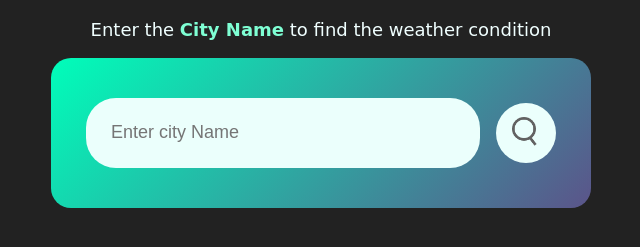
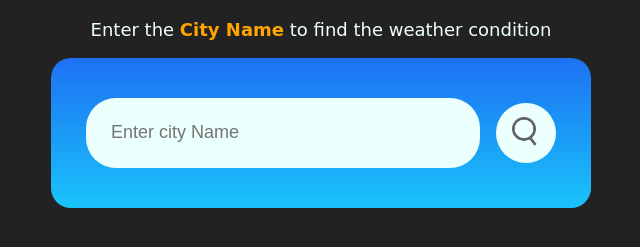
Before and after one commit to M-Premnath/Weather-app, a plain HTML site: page index.html in a window 1280 px wide. Shown: the part 61-308 px from the top of the page, without its empty margins (319-959 px from the left). Drawn offline with Linux system fonts and the light colour scheme; a web font is replaced by a local one.

Commit message:
Background colour changed

```diff
--- a/style.css
+++ b/style.css
@@ -16,12 +16,12 @@ body{
   font-size: large;
 }
 .content strong{
-    color:aquamarine;
+    color: orange;
 }
 .card{
     width: 90%;
     max-width: 470px;
-    background: linear-gradient(135deg, #00feba, #5b548a);
+    background: linear-gradient(180deg, rgba(29,113,242,1) 0%, rgba(25,195,251,1) 100%);
     color: #fff;
     margin: auto;
     border-radius: 20px;
```
